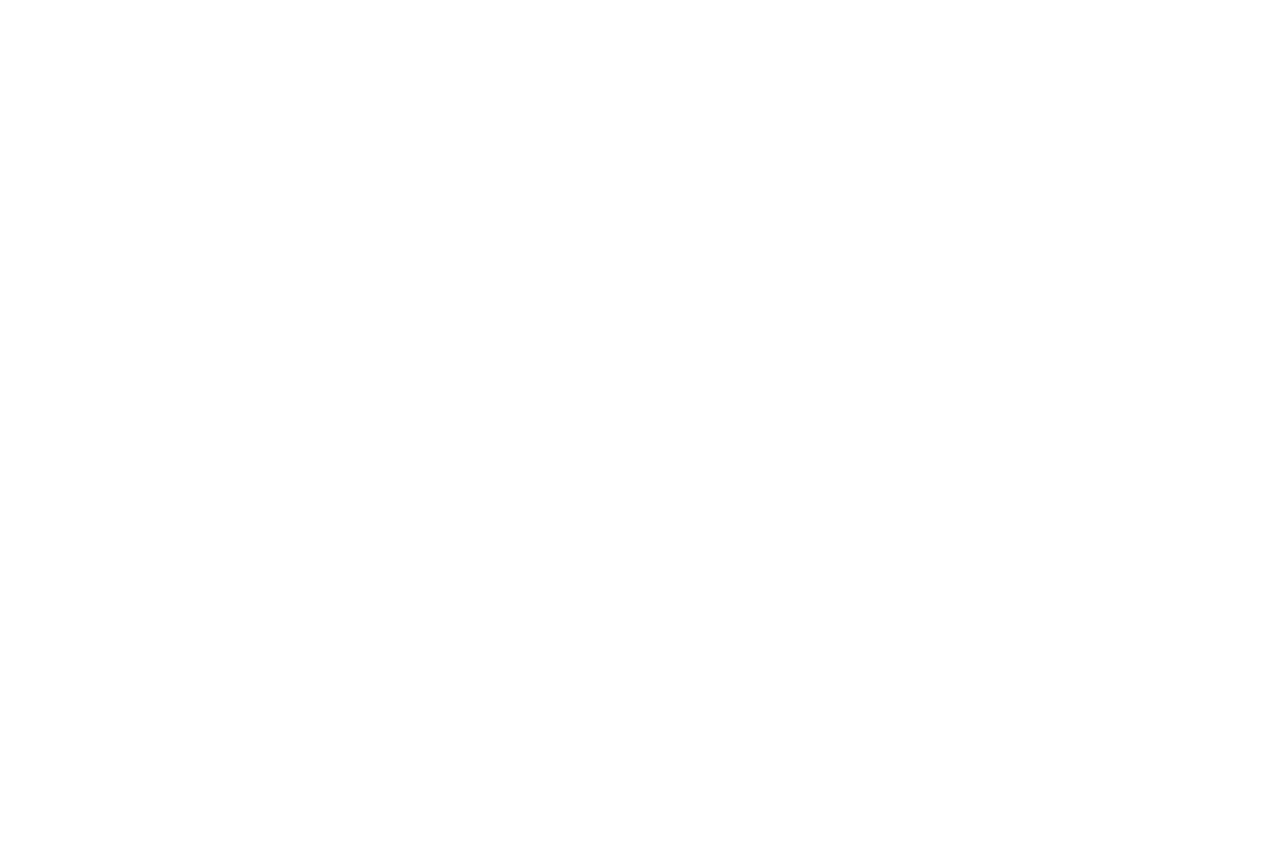
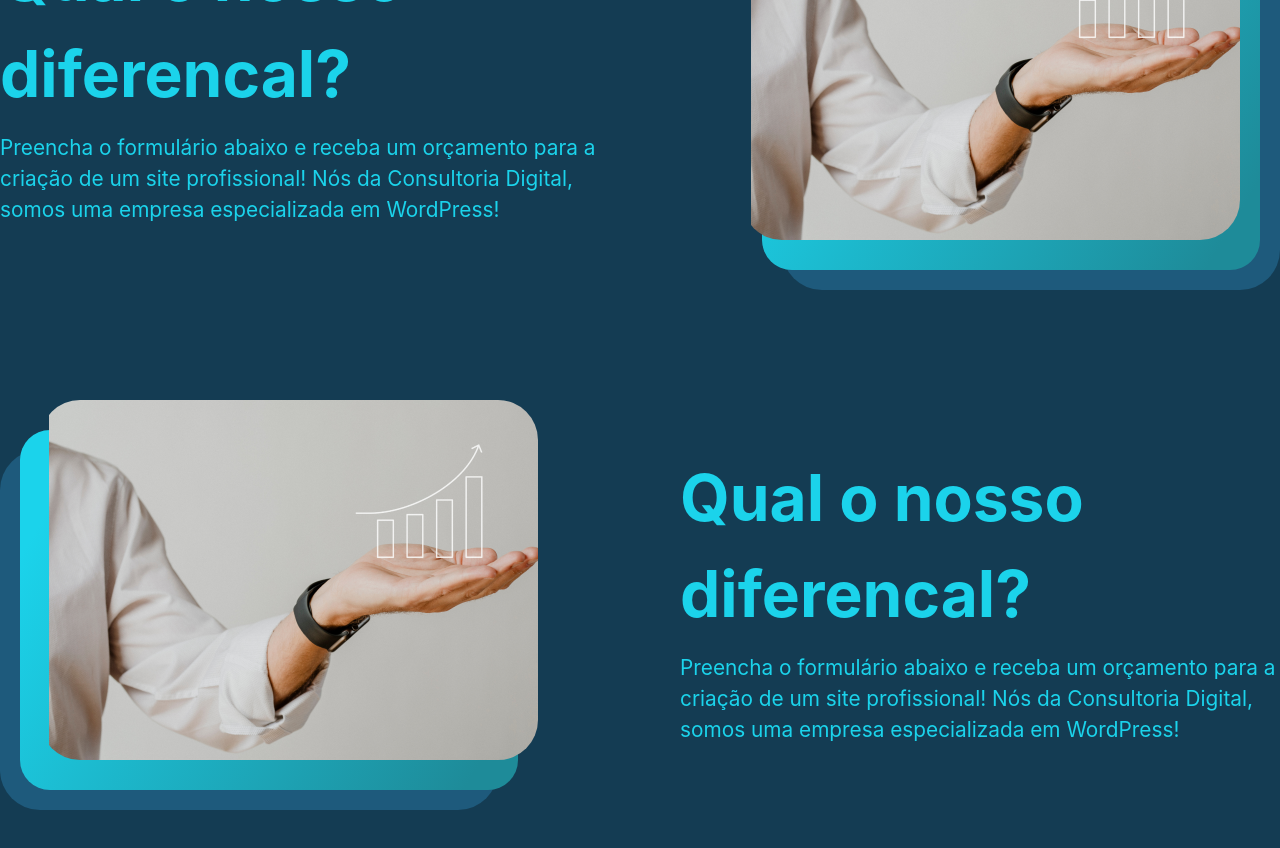
Before and after one commit to maikonweber/NaganoWebsite0-1, a Next.js app in the folder naganowebsite/: page / in a window 1280 px wide. Shown: the part 1260-2108 px from the top of the page. Before the commit the page ends 1243 px from the top, so only its background shows below. Built offline with nearby package versions, Linux system fonts and the light colour scheme.

Commit message:
section component

```diff
--- a/naganowebsite/Components/Card/styled.js
+++ b/naganowebsite/Components/Card/styled.js
@@ -9,6 +9,7 @@ export const Container = styled.div`
     display: flex;
     flex-direction: column;
     gap: 30px;
+    height: 450px;
 
 `
 
--- /dev/null
+++ b/naganowebsite/Components/SectionText/index.js
@@ -0,0 +1,21 @@
+import Link from "next/link"
+import {Container,Cont,Text,Title, Left, Right,ContImage} from "./styled"
+function SectionText({title,text,image,order}) {
+    return (
+        <Container >
+           <Cont>
+               <Left order={order}>
+                    <Title>{title}</Title>
+                    <Text>{text}</Text>
+               </Left>
+               <Right  order={order}>
+                    <ContImage order={order}>
+                        <img src={image}/>
+                    </ContImage>
+               </Right>
+           </Cont>
+        </Container>
+    )
+}
+
+export default SectionText
--- /dev/null
+++ b/naganowebsite/Components/SectionText/styled.js
@@ -0,0 +1,81 @@
+import styled from "@emotion/styled";
+
+export const Container = styled.div`
+    width:100%;
+    display: flex;
+    justify-content: center;
+    padding: 80px 0;
+`
+
+export const Cont = styled.div`
+        display: flex;
+        width: 100%;
+        max-width: 1440px;
+        height: 100%;
+`
+
+export const Left = styled.div`
+        flex:1;
+        display: flex;
+        align-items: ${p=> {return p.order === "normal" ? "flex-start" : "flex-end"}};
+        flex-direction: column;
+        justify-content: center;
+        width: 100%;
+        max-width: 1440px;
+        height: 100%;
+        order: ${p=> {console.log(p.order === "normal"); return p.order === "normal"  ? 1 : 2}};
+
+`
+export const Title = styled.h2`
+        font-size: 4rem;
+        font-weight: bold;
+        width: 600px;
+        margin-bottom: 10px;
+        color: var(--primary-color);
+`
+export const Text = styled.p`
+        font-size: 1.3rem;
+        width: 600px;
+        color: var(--primary-color);
+
+`
+
+export const Right = styled.div`
+        flex:1;
+        display: flex;
+        justify-content: ${p=> {return p.order === "normal" ? "flex-end" : "flex-start"}};
+        width: 100%;
+        max-width: 1440px;
+        height: 100%;
+        order: ${p=> {return p.order === "normal" ? 2 : 1}};
+
+`
+
+export const ContImage = styled.div`
+        position: relative;
+        border-radius: 40px;
+        z-index: 2;
+        background: var(--secondary-color);
+        img{
+           position: relative;
+           left: ${p=> {return p.order === "normal" ? "-40px" : "40px"}};
+           top:  -50px;
+           border-radius: 40px;
+           display: block;
+           overflow: hidden;
+           z-index: 3;
+        }
+
+        &::before{
+          content: "";
+          height: 100%;
+          width: 100%;
+          display: block;
+          background: linear-gradient(121.22deg, #1BD3EB 10.66%, #1E8B99 92.42%);
+          border-radius: 30px;
+          position: absolute;
+          z-index: 1;
+          top:  -20px;
+          left: ${p=> {return p.order === "normal" ? "-20px" : "20px"}};
+        }
+`
--- a/naganowebsite/pages/index.js
+++ b/naganowebsite/pages/index.js
@@ -4,6 +4,7 @@ import Topbar from '../Components/Topbar'
 import Header from '../Components/Header'
 import Card from '../Components/Card'
 import { HomeContainer,BoxCard } from '../styles/homeStyle'
+import SectionText from '../Components/SectionText'
 export default function Home() {
   return (
     <HomeContainer >
@@ -21,6 +22,18 @@ export default function Home() {
           <Card img="/money.png" title="Economia" text="Estudamos e pesquisamos as melhores opções de investimentos e soluções financeiras, adequadas aos objetivos e momento de vida." />
       </BoxCard>
 
+      <SectionText
+          title="Qual o nosso diferencal?"
+          text="Preencha o formulário abaixo e receba um orçamento para a criação de um site profissional! Nós da Consultoria Digital, somos uma empresa especializada em WordPress!"
+          image="/01-image.png"
+          order="normal"
+      />
+      <SectionText
+        title="Qual o nosso diferencal?"
+        text="Preencha o formulário abaixo e receba um orçamento para a criação de um site profissional! Nós da Consultoria Digital, somos uma empresa especializada em WordPress!"
+        image="/01-image.png"
+        order="reverse"
+      />
 
     </HomeContainer>
   )
--- a/naganowebsite/styles/homeStyle.js
+++ b/naganowebsite/styles/homeStyle.js
@@ -12,6 +12,7 @@ export const BoxCard = styled.div`
         margin: 0 auto;
         width: 100%;
         max-width: 1440px;
+        height: 350px;
         justify-content: space-between;
         position: relative;
         top: -230px;
```
Also changed, not shown: naganowebsite/public/01-image.png (added), naganowebsite/public/02-image.png (added).
